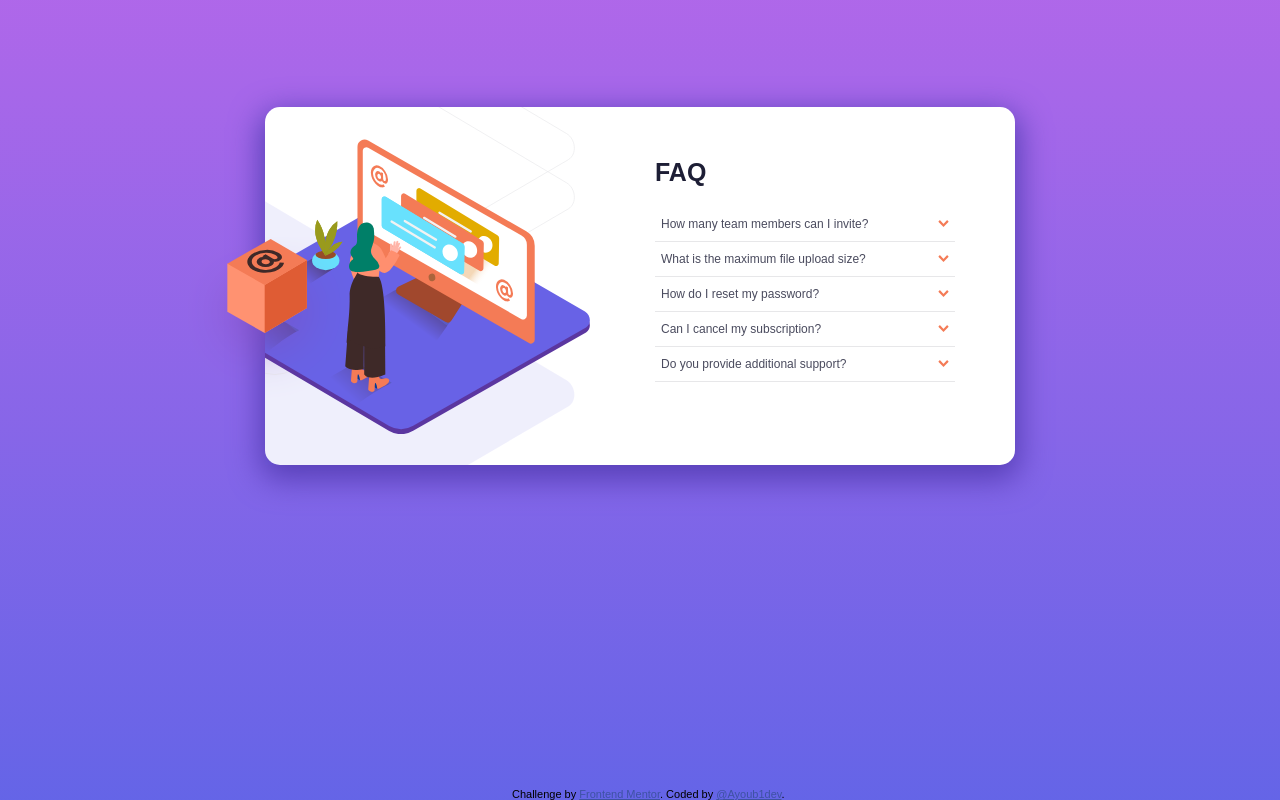
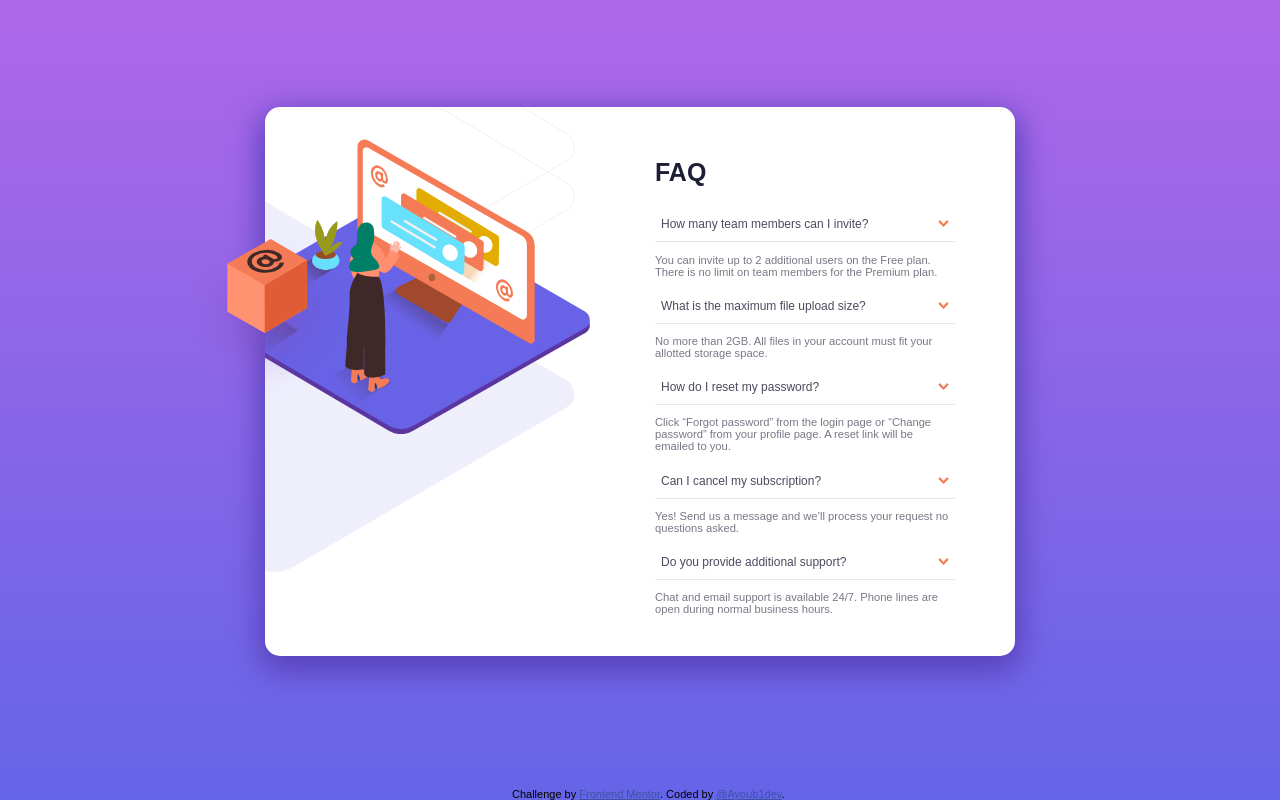
Before and after one commit to Ayoub1dev/FAQ-Card-Accordion-Main, a plain HTML site: page index.html in a window 1280 px wide. Drawn offline with Linux system fonts and the light colour scheme.

Commit message:
addded a container that wraps the question and answer

```diff
--- a/index.html
+++ b/index.html
@@ -27,6 +27,7 @@
       <h2 class="title title-typo">FAQ</h2>
 
       <div class="faq-dropdowns">
+        <div class="panel">
           <button class="question questions-typo">
             How many team members can I invite?
           </button>
@@ -34,14 +35,18 @@
             You can invite up to 2 additional users on the Free plan. There is no limit on
     team members for the Premium plan.
           </p>
+        </div>
 
+        <div class="panel">
           <button class="question  questions-typo">
             What is the maximum file upload size?
           </button>
           <p class="answer answers-typo">
             No more than 2GB. All files in your account must fit your allotted storage space.
           </p>
+        </div>
 
+        <div class="panel">
           <button class="question  questions-typo">
             How do I reset my password?
           </button>
@@ -49,20 +54,25 @@
             Click “Forgot password” from the login page or “Change password” from your profile page.
     A reset link will be emailed to you.
           </p>
+        </div>
 
+        <div class="panel">
           <button class="question questions-typo">
             Can I cancel my subscription?
           </button>
           <p class="answer answers-typo">
             Yes! Send us a message and we’ll process your request no questions asked.
           </p>
+        </div>
 
+        <div class="panel">
           <button class="question questions-typo">
             Do you provide additional support?
           </button>
           <p class="answer answers-typo">
             Chat and email support is available 24/7. Phone lines are open during normal business hours.
           </p>
+        </div>
 
 
       </div>
--- a/style.css
+++ b/style.css
@@ -78,6 +78,9 @@ body{
     padding-bottom: 10px;
     padding-top: 10px;
     text-align: left;
+
+    outline: none;
+    cursor:pointer;
 }
 .question:hover{
     color: var(--soft-red);
@@ -94,7 +97,10 @@ body{
     background-position: center;
 }
 .answer{
-    display: none;
+    /* display: none; */
+}
+.active {
+    font-weight: 700;
 }
 .card {
 
```
Lines whose indentation alone changed are shown as unchanged.
